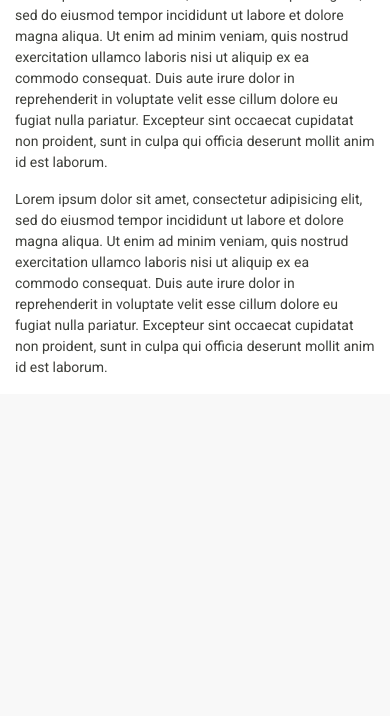
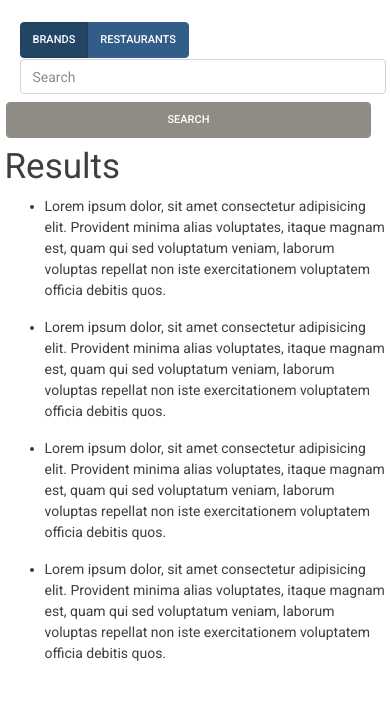
Before and after one commit to JayTDawgzone/on_tap_sac, a Flask app: page / in a window 390 px wide. Shown: the part 842-1558 px from the top of the page. Before the commit the page ends 1215 px from the top, so only its background shows below. Run offline with Flask 2, Linux system fonts and the light colour scheme; data that the repository does not hold is empty; some libraries are stand-ins or nearby versions.

Commit message:
Changed layout, search now works pressing enter

```diff
--- a/main.py
+++ b/main.py
@@ -1,9 +1,11 @@
 from flask import Flask, jsonify, render_template, redirect, current_app
+from flask_cors import CORS
 from pymongo import MongoClient
 from bson.json_util import dumps
 
 
 app = Flask(__name__)
+CORS(app)
 username = 'read_only'
 password = 'rJMef22QkRqPDFzk'
 client = MongoClient("mongodb+srv://" + username + ":" + password + "@cluster0-paegd.mongodb.net/test?retryWrites=true&w=majority")
--- a/static/css/style.css
+++ b/static/css/style.css
@@ -1,10 +1,43 @@
+#map-secion .col-md-6, .col-sm-12 {
+  padding-left: 0;
+  padding-right: 0;
+}
+
+
+/* Map */
+
 #map {
   height: 600px;
   width:100%;
 }
 
+
+/* Search area */
+.search-area {
+  padding: 5%;
+}
+
+
+/* Search bar filters */
+
+.search-filter-row {
+  margin-bottom: 0.5%;
+}
+
+
+/* Search Bar */
+
+.search-bar .col-sm-9 {
+  padding-right: 0;
+}
+
+.search-bar .col-sm-3 {
+  padding-left: 0.5%;
+}
+
 #searchbtn {
   position: relative;
+  width: 100%;
 }
 
 .drop-container {
--- a/static/js/index.js
+++ b/static/js/index.js
@@ -18,3 +18,14 @@ d3.json('http://127.0.0.1:5000/api/totals').then(function(result,error) {
 
 
 })
+
+// Resize map to 100%
+$(window).on("resize", function () { $("#map").height($(window).height()); }).trigger("resize");
+
+// Submit search when enter is pressed
+$('#searchbar').keypress(function(event){
+  var keycode = (event.keyCode ? event.keyCode : event.which);
+  if(keycode == '13'){
+     $(this).parent().parent().find('button').click();
+  }
+});
--- a/static/js/map.js
+++ b/static/js/map.js
@@ -1,16 +1,16 @@
-
-let mapController = (function() {
+let mapController = (function () {
 
   function createTapList(taplist) {
+
     // Creates Tap List String for Pop Ups
     let string = ''
-    if(taplist[0].constructor == Object) {
+    if (taplist[0].constructor == Object) {
       for (const property in taplist) {
         string = string + `<li>${Object.values(taplist[property])}</li>`
         console.log(Object.values(taplist[property]))
       }
-    }else {
-      for (let i=0; i<taplist.length; i++) {
+    } else {
+      for (let i = 0; i < taplist.length; i++) {
 
         string = string + `<li>${taplist[i]}</li>`
       }
@@ -22,10 +22,10 @@ let mapController = (function() {
   function displayRadioValue() {
     var ele = document.getElementsByName('options');
     let checked;
-    for(let x = 0; x < ele.length; x++) {
-        if(ele[x].checked) {
+    for (let x = 0; x < ele.length; x++) {
+      if (ele[x].checked) {
         if (x === 0) {
-            checked ='brands'
+          checked = 'brands'
         } else {
           checked = 'locations'
         }
@@ -52,9 +52,17 @@ let mapController = (function() {
         id: 'mapbox/streets-v11',
         accessToken: 'pk.eyJ1IjoiY29zdGNvLWhvdGRvZyIsImEiOiJjazYxajkyNGUwNDljM2xvZnZjZmxmcjJqIn0.zW5wSAD1e2DKZIjtlAwNtQ'
       })
-      let mymap = L.map('map', { layers: [baseMap, layerGroup], zoomControl: true, scrollWheelZoom: true }).setView([38.577488, -121.494763], 12);
-      mymap.on('focus', function() { mymap.scrollWheelZoom.enable(); });
-      mymap.on('blur', function() { mymap.scrollWheelZoom.disable(); });
+      let mymap = L.map('map', {
+        layers: [baseMap, layerGroup],
+        zoomControl: true,
+        scrollWheelZoom: true
+      }).setView([38.577488, -121.494763], 12);
+      mymap.on('focus', function () {
+        mymap.scrollWheelZoom.enable();
+      });
+      mymap.on('blur', function () {
+        mymap.scrollWheelZoom.disable();
+      });
 
       let baseMaps = {
         "Dark": baseMap,
@@ -64,20 +72,20 @@ let mapController = (function() {
       }
 
       let searchbar = d3.select('#searchbar')
-      searchbar.on('keypress', function() {
+      searchbar.on('keypress', function () {
 
         if (searchbar.property('value').length > 3) {
           let search = searchbar.property('value');
           let option = displayRadioValue();
           clearDropdown();
           if (option === 'brands') {
-            d3.json(`http://127.0.0.1:5000/api/taps/${search}`).then(function(result,error) {
+            d3.json(`http://127.0.0.1:5000/api/taps/${search}`).then(function (result, error) {
 
               let taps = result.map(d => d.tap);
 
 
 
-              let dropContainer = d3.select('.searchbar-row').append('div').attr('id', 'drop-container');
+              let dropContainer = d3.select('.auto-complete').append('div').attr('id', 'drop-container');
               let dropdown = dropContainer
                 .data(result)
                 .append('div')
@@ -90,18 +98,18 @@ let mapController = (function() {
           }
         }
       })
-      let lcontrol = L.control.layers(baseMaps,overlayMaps).addTo(mymap)
+      // let lcontrol = L.control.layers(baseMaps,overlayMaps).addTo(mymap)
       // let option1 = document.getElementbyID('option1')
       // let option2 = document.getElementbyID('option2')
       let layer;
-      d3.select('#searchbtn').on('click', function(d) {
+      d3.select('#searchbtn').on('click', function (d) {
         let search = searchbar.property('value');
         let option = displayRadioValue();
         let layer;
 
 
         if (option === 'brands') {
-          d3.json(`http://127.0.0.1:5000/api/taps/${search}`).then(function(result,error) {
+          d3.json(`http://127.0.0.1:5000/api/taps/${search}`).then(function (result, error) {
             mymap.removeLayer(layerGroup)
             mymap.eachLayer(d => {
               mymap.removeLayer(d)
@@ -112,7 +120,7 @@ let mapController = (function() {
           })
         } else {
           // search for accounts
-          d3.json(`http://127.0.0.1:5000/api/accounts_query/${search}`).then(function(result,error) {
+          d3.json(`http://127.0.0.1:5000/api/accounts_query/${search}`).then(function (result, error) {
             mymap.removeLayer(layerGroup)
             mymap.eachLayer(d => {
               mymap.removeLayer(d);
@@ -133,7 +141,7 @@ let mapController = (function() {
     createAccountMarkers: function (result) {
       let markers = [];
       let obj;
-      result.map(function(d) {
+      result.map(function (d) {
         obj = {
           location: d.location,
           coordinates: [d.lat, d.lng],
@@ -156,9 +164,9 @@ let mapController = (function() {
       //Dictionary containing locations
       let markers = [];
       let obj;
-      result.map(function(d) {
+      result.map(function (d) {
 
-            for (var z=0; z<d.locations.length; z++) {
+        for (var z = 0; z < d.locations.length; z++) {
           obj = {
             coordinates: [d.locations[z].lat, d.locations[z].lng],
             name: d.locations[z].location,
@@ -169,11 +177,11 @@ let mapController = (function() {
       });
       // Push all taps associated with account to Markers List
       let location;
-      result.map(function(d) {
-        for (let x=0; x<markers.length; x++) {
+      result.map(function (d) {
+        for (let x = 0; x < markers.length; x++) {
           location = markers[x].name;
           let check;
-          for (var y=0; y<d.locations.length; y++) {
+          for (var y = 0; y < d.locations.length; y++) {
             check = d.locations[y].location;
             if (location === check) {
               markers[x].tap.push(d.tap)
@@ -195,14 +203,14 @@ let mapController = (function() {
   }
 })();
 
-let controller = (function(mapCtrl) {
+let controller = (function (mapCtrl) {
 
   let query = 'bud';
 
   return {
 
-    init: function() {
-    let data = d3.json(`http://127.0.0.1:5000/api/taps/${query}`).then(function(result,error) {
+    init: function () {
+      let data = d3.json(`http://127.0.0.1:5000/api/taps/${query}`).then(function (result, error) {
         let layer = mapCtrl.createMarkers(result)
         mapCtrl.createMap(layer)
         d3.select('#search').text(query)
--- a/templates/index.html
+++ b/templates/index.html
@@ -1,17 +1,22 @@
 <!DOCTYPE html>
 <html lang="en" dir="ltr">
+
 <head>
   <meta charset="utf-8">
   <meta name="viewport" content="width=device-width, initial-scale=1.0">
   <meta name="description" content="Find Beers on Tap in Sacramento">
   <meta name="author" content="Terra Lynn Thompson">
   <meta name="keyword" content="Sacramento, Beer, Breweries, Craft Beer, Code4Sac, Draft, Draught, Tap, Keg">
-    <link rel="shortcut icon" href="static/img/favicon.png">
+
+  <!-- Prevent MIME type errors -->
+  <base href="/">
 
   <title>Sacramento On Tap</title>
 
+  <link rel="shortcut icon" href="static/img/favicon.png">
   <!-- Bootstrap CSS -->
-    <link rel="stylesheet" href="https://stackpath.bootstrapcdn.com/bootstrap/4.4.1/css/bootstrap.min.css" integrity="sha384-Vkoo8x4CGsO3+Hhxv8T/Q5PaXtkKtu6ug5TOeNV6gBiFeWPGFN9MuhOf23Q9Ifjh" crossorigin="anonymous">
+  <link rel="stylesheet" href="https://stackpath.bootstrapcdn.com/bootstrap/4.4.1/css/bootstrap.min.css"
+    integrity="sha384-Vkoo8x4CGsO3+Hhxv8T/Q5PaXtkKtu6ug5TOeNV6gBiFeWPGFN9MuhOf23Q9Ifjh" crossorigin="anonymous">
   <!-- bootstrap theme -->
   <link rel="stylesheet" href="static/css/bootstrap.min.css">
   <!-- Custom styles -->
@@ -20,13 +25,17 @@
   <!-- Leaflet CSS -->
   <link rel="stylesheet" href="https://unpkg.com/leaflet@1.6.0/dist/leaflet.css"
     integrity="sha512-xwE/Az9zrjBIphAcBb3F6JVqxf46+CDLwfLMHloNu6KEQCAWi6HcDUbeOfBIptF7tcCzusKFjFw2yuvEpDL9wQ=="
-    crossorigin=""/>
+    crossorigin="" />
 </head>
+
+
 <body>
+
   <!-- Nav Bar -->
-    <nav class="navbar navbar-expand-lg navbar-dark bg-dark">
+  <!-- <nav class="navbar navbar-expand-lg navbar-dark bg-dark">
     <a class="navbar-brand" href="#">Sac On Tap</a>
-            <button class="navbar-toggler" type="button" data-toggle="collapse" data-target="#navbarColor02" aria-controls="navbarColor02" aria-expanded="false" aria-label="Toggle navigation">
+    <button class="navbar-toggler" type="button" data-toggle="collapse" data-target="#navbarColor02"
+      aria-controls="navbarColor02" aria-expanded="false" aria-label="Toggle navigation">
       <span class="navbar-toggler-icon"></span>
     </button>
 
@@ -40,19 +49,30 @@
         </li>
       </ul>
     </div>
-    </nav>
+  </nav> -->
+
 
   <div class="container-fluid">
 
+    <section id="map-section">
       <div class="row">
-<!-- Search Bar -->
-          <div class="col-xl-6 col-lg-6 col-md-6 col-sm-6 col-xs-6">
-            <div class="row searchbar-row">
-              <input class="form-control mr-sm-2" type="text" placeholder="Search" id='searchbar'>
-              <button class="btn btn-secondary my-2 my-sm-0" type="submit" id='searchbtn' onsubmit="return false">Search</button>
+
+
+        <!-- Map -->
+
+        <div class="col-md-6 col-sm-12">
+          <div id='map'></div>
         </div>
-              </div>
-<!-- Toggle Buttons -->
+
+
+        <!-- Search Area -->
+
+        <div class="col-md-6 search-area">
+
+
+          <!-- Search Filter Buttons -->
+
+          <div class="row search-filter-row">
             <div class="col-xl-6 col-lg-6 col-md-6 col-sm-6 col-xs-6">
               <div class="btn-group btn-group-toggle" data-toggle="buttons">
                 <label class="btn btn-primary">
@@ -62,31 +82,64 @@
                   <input type="radio" name="options" id="option2" autocomplete="off"> Restaurants
                 </label>
               </div>
+            </div>
+          </div>
+
+
+          <!-- Search Bar -->
+
+          <div class="row search-bar">
+            <div class="col-sm-9">
+              <input class="form-control mr-sm-2" type="text" placeholder="Search" id='searchbar'>
+            </div>
+            <div class="col-sm-3">
+              <button class="btn btn-secondary my-2 my-sm-0" type="submit" id='searchbtn'
+                onsubmit="return false">Search</button>
+            </div>
+          </div>
+          <div class="row auto-complete"></div>
+
+
+
+          <!-- Toggle Buttons -->
+
+
+          <div class="row">
+            <h1>Results</h1>
+            <ul>
+              <li>
+                <p>Lorem ipsum dolor, sit amet consectetur adipisicing elit. Provident minima alias voluptates, itaque
+                  magnam est, quam qui sed voluptatum veniam, laborum voluptas repellat non iste exercitationem
+                  voluptatem
+                  officia debitis quos.</p>
+              </li>
+              <li>
+                <p>Lorem ipsum dolor, sit amet consectetur adipisicing elit. Provident minima alias voluptates, itaque
+                  magnam est, quam qui sed voluptatum veniam, laborum voluptas repellat non iste exercitationem
+                  voluptatem
+                  officia debitis quos.</p>
+              </li>
+              <li>
+                <p>Lorem ipsum dolor, sit amet consectetur adipisicing elit. Provident minima alias voluptates, itaque
+                  magnam est, quam qui sed voluptatum veniam, laborum voluptas repellat non iste exercitationem
+                  voluptatem
+                  officia debitis quos.</p>
+              </li>
+              <li>
+                <p>Lorem ipsum dolor, sit amet consectetur adipisicing elit. Provident minima alias voluptates, itaque
+                  magnam est, quam qui sed voluptatum veniam, laborum voluptas repellat non iste exercitationem
+                  voluptatem
+                  officia debitis quos.</p>
+              </li>
+            </ul>
 
 
           </div>
+        </div>
+      </div>
 
   </div>
-          <div class="row">
-<!-- map -->
-            <div class="col-lg-8 col-md-8 col-sm12">
-              <div id='map'></div>
-            </div>
-            <div class="col-lg-4 col-md-4 col-sm-12">
-              <h1>Sac On Tap</h1>
-              <p>Lorem ipsum dolor sit amet, consectetur adipisicing elit, sed do eiusmod tempor incididunt ut labore et dolore magna aliqua. Ut enim ad minim veniam, quis nostrud exercitation ullamco laboris nisi ut aliquip ex ea commodo consequat. Duis aute irure dolor in reprehenderit in voluptate velit esse cillum dolore eu fugiat nulla pariatur. Excepteur sint occaecat cupidatat non proident, sunt in culpa qui officia deserunt mollit anim id est laborum.</p>
-              <p>Lorem ipsum dolor sit amet, consectetur adipisicing elit, sed do eiusmod tempor incididunt ut labore et dolore magna aliqua. Ut enim ad minim veniam, quis nostrud exercitation ullamco laboris nisi ut aliquip ex ea commodo consequat. Duis aute irure dolor in reprehenderit in voluptate velit esse cillum dolore eu fugiat nulla pariatur. Excepteur sint occaecat cupidatat non proident, sunt in culpa qui officia deserunt mollit anim id est laborum.</p>
-            </div>
-
-
-          </div>
-
-
-
-
-
-
-
+  </section>
   </div>
 
   <!-- search bar -->
@@ -149,13 +202,17 @@
 
 
 </body>
-  <script src="https://code.jquery.com/jquery-3.4.1.slim.min.js" integrity="sha384-J6qa4849blE2+poT4WnyKhv5vZF5SrPo0iEjwBvKU7imGFAV0wwj1yYfoRSJoZ+n" crossorigin="anonymous"></script>
-<script src="https://cdn.jsdelivr.net/npm/popper.js@1.16.0/dist/umd/popper.min.js" integrity="sha384-Q6E9RHvbIyZFJoft+2mJbHaEWldlvI9IOYy5n3zV9zzTtmI3UksdQRVvoxMfooAo" crossorigin="anonymous"></script>
-<script src="https://stackpath.bootstrapcdn.com/bootstrap/4.4.1/js/bootstrap.min.js" integrity="sha384-wfSDF2E50Y2D1uUdj0O3uMBJnjuUD4Ih7YwaYd1iqfktj0Uod8GCExl3Og8ifwB6" crossorigin="anonymous"></script>
+<script src="https://code.jquery.com/jquery-3.4.1.slim.min.js"
+  integrity="sha384-J6qa4849blE2+poT4WnyKhv5vZF5SrPo0iEjwBvKU7imGFAV0wwj1yYfoRSJoZ+n" crossorigin="anonymous"></script>
+<script src="https://cdn.jsdelivr.net/npm/popper.js@1.16.0/dist/umd/popper.min.js"
+  integrity="sha384-Q6E9RHvbIyZFJoft+2mJbHaEWldlvI9IOYy5n3zV9zzTtmI3UksdQRVvoxMfooAo" crossorigin="anonymous"></script>
+<script src="https://stackpath.bootstrapcdn.com/bootstrap/4.4.1/js/bootstrap.min.js"
+  integrity="sha384-wfSDF2E50Y2D1uUdj0O3uMBJnjuUD4Ih7YwaYd1iqfktj0Uod8GCExl3Og8ifwB6" crossorigin="anonymous"></script>
 <script src="https://cdnjs.cloudflare.com/ajax/libs/d3/5.9.7/d3.min.js"></script>
 <script src="https://unpkg.com/leaflet@1.6.0/dist/leaflet.js"
   integrity="sha512-gZwIG9x3wUXg2hdXF6+rVkLF/0Vi9U8D2Ntg4Ga5I5BZpVkVxlJWbSQtXPSiUTtC0TjtGOmxa1AJPuV0CPthew=="
   crossorigin=""></script>
 <script src="static/js/map.js"></script>
 <script src="static/js/index.js"></script>
+
 </html>
```
Also changed, not shown: 1 other file. Lines whose indentation alone changed are shown as unchanged.
